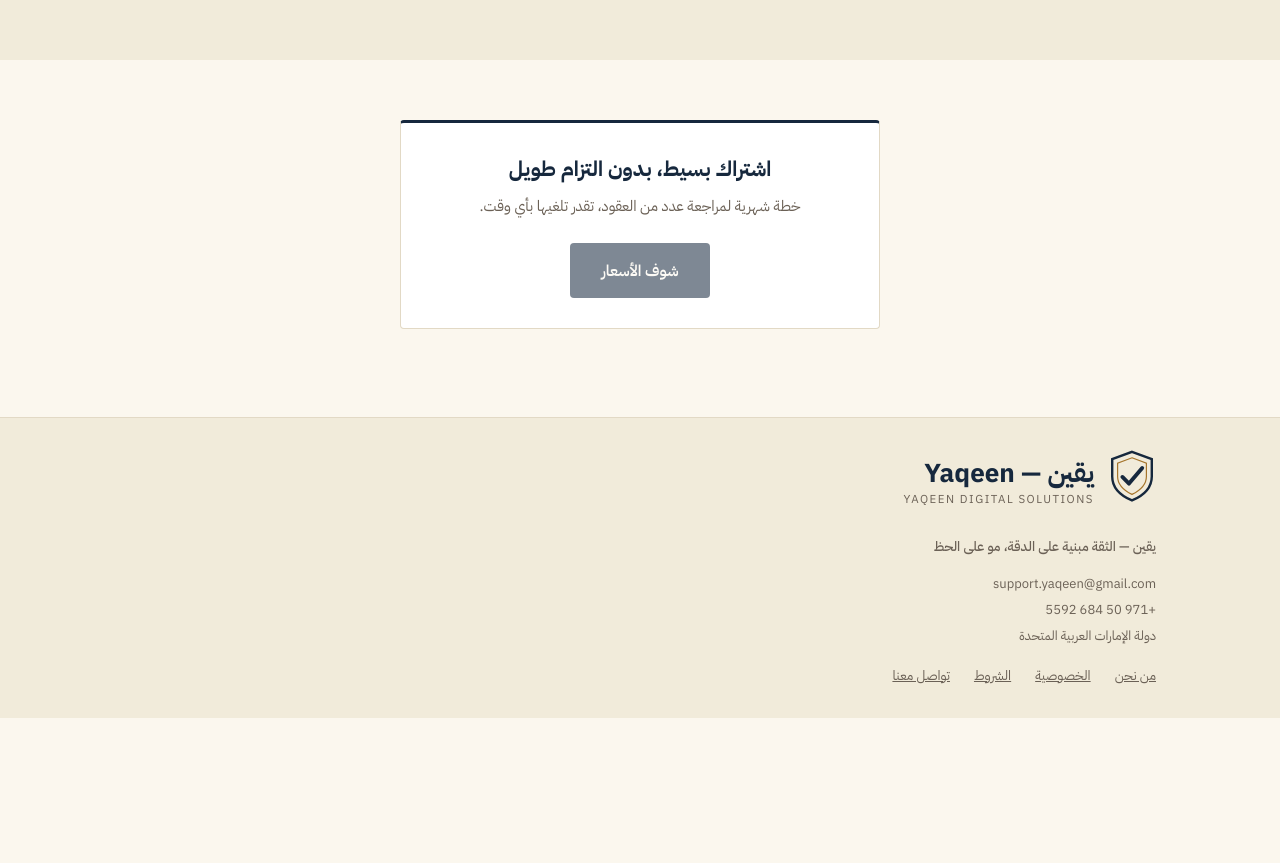
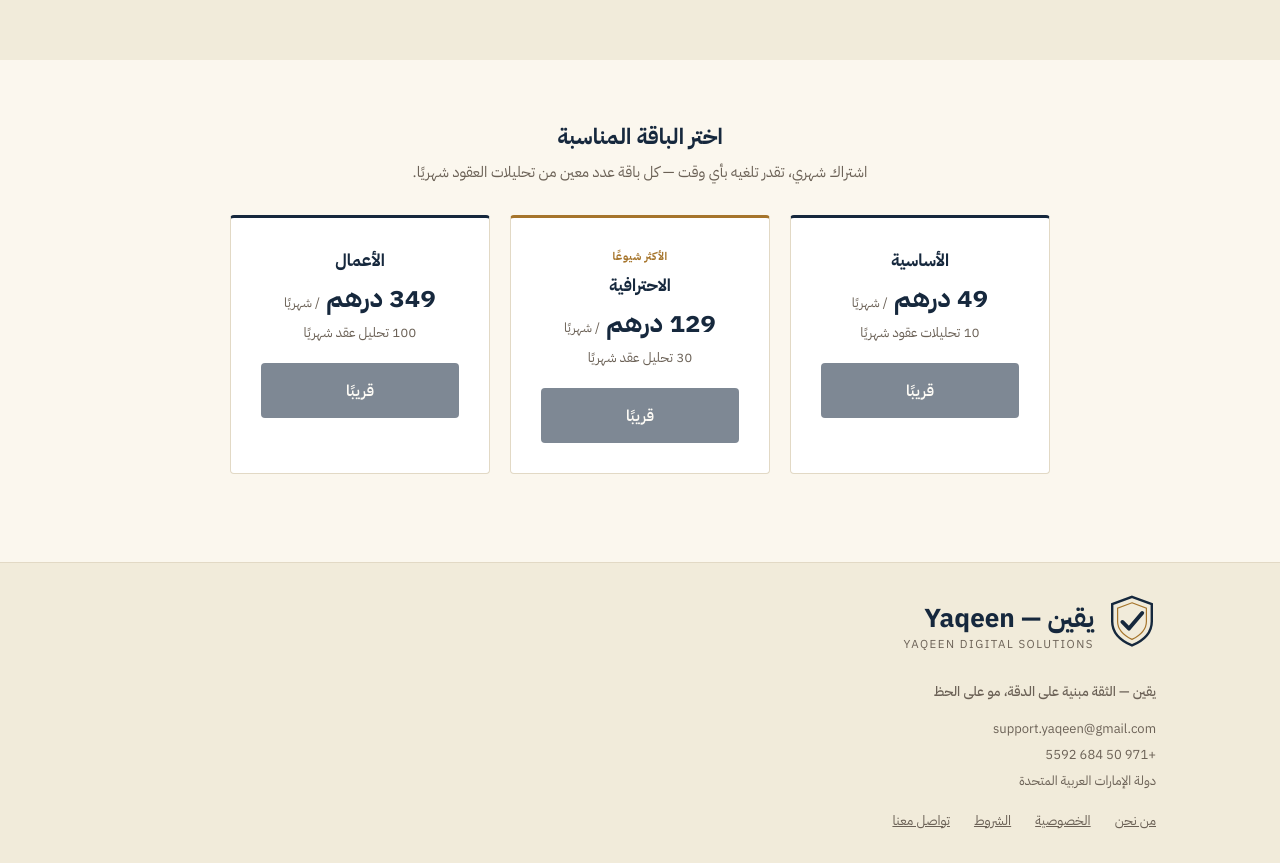
Before and after one commit to yaqeen-tools/yaqeen-app, a Next.js app: page / in a window 1280 px wide. Shown: the part 1270-2133 px from the top of the page. Before the commit the page ends 1988 px from the top, so only its background shows below. Built offline with nearby package versions, Linux system fonts and the light colour scheme.

Commit message:
feat: three-tier subscription packages with usage quota

```diff
--- a/app/page.tsx
+++ b/app/page.tsx
@@ -22,9 +22,19 @@ const copy = {
     step3_d: 'كل ملاحظة مربوطة بالبند نفسه، مع درجة خطورتها',
     trust_title: 'مبني للسوق الخليجي تحديدًا',
     trust_body: 'ثنائي اللغة بالكامل، ومصمم لسياق العقود التجارية المحلية — مو ترجمة لأداة أمريكية.',
-    pricing_title: 'اشتراك بسيط، بدون التزام طويل',
-    pricing_body: 'خطة شهرية لمراجعة عدد من العقود، تقدر تلغيها بأي وقت.',
-    pricing_cta: 'شوف الأسعار',
+    pricing_title: 'اختر الباقة المناسبة',
+    pricing_body: 'اشتراك شهري، تقدر تلغيه بأي وقت — كل باقة عدد معين من تحليلات العقود شهريًا.',
+    plan_basic_name: 'الأساسية',
+    plan_basic_price: '49 درهم',
+    plan_basic_limit: '10 تحليلات عقود شهريًا',
+    plan_pro_name: 'الاحترافية',
+    plan_pro_price: '129 درهم',
+    plan_pro_limit: '30 تحليل عقد شهريًا',
+    plan_business_name: 'الأعمال',
+    plan_business_price: '349 درهم',
+    plan_business_limit: '100 تحليل عقد شهريًا',
+    plan_per_month: '/ شهريًا',
+    pricing_cta: 'قريبًا',
     footer_about: 'من نحن',
     footer_privacy: 'الخصوصية',
     footer_terms: 'الشروط',
@@ -48,9 +58,19 @@ const copy = {
     step3_d: 'Every finding is tied to the exact clause, with a risk level',
     trust_title: 'Built for the Gulf market specifically',
     trust_body: 'Fully bilingual, and designed for local commercial contract conventions — not a translated US tool.',
-    pricing_title: 'Simple subscription, no long commitment',
-    pricing_body: 'A monthly plan covering a set number of contracts. Cancel anytime.',
-    pricing_cta: 'See pricing',
+    pricing_title: 'Choose your plan',
+    pricing_body: 'Monthly subscription, cancel anytime — each plan includes a set number of contract analyses per month.',
+    plan_basic_name: 'Basic',
+    plan_basic_price: 'AED 49',
+    plan_basic_limit: '10 contract analyses / month',
+    plan_pro_name: 'Pro',
+    plan_pro_price: 'AED 129',
+    plan_pro_limit: '30 contract analyses / month',
+    plan_business_name: 'Business',
+    plan_business_price: 'AED 349',
+    plan_business_limit: '100 contract analyses / month',
+    plan_per_month: '/ month',
+    pricing_cta: 'Coming soon',
     footer_about: 'About',
     footer_privacy: 'Privacy',
     footer_terms: 'Terms',
@@ -133,10 +153,38 @@ export default function Home() {
       </section>
 
       <section id="pricing" className="container" style={{ padding: '60px 24px 88px' }}>
-        <div className="card" style={{ textAlign: 'center', maxWidth: 480, margin: '0 auto', borderTop: `3px solid var(--navy)` }}>
-          <h2 style={{ fontSize: 21, fontWeight: 700, margin: '0 0 10px', color: 'var(--navy)' }}>{t.pricing_title}</h2>
-          <p style={{ fontSize: 15, color: 'var(--muted)', margin: '0 0 26px' }}>{t.pricing_body}</p>
-          <span className="btn btn-primary" style={{ opacity: 0.55, cursor: 'not-allowed' }}>{t.pricing_cta}</span>
+        <h2 style={{ fontSize: 22, fontWeight: 700, margin: '0 0 8px', color: 'var(--navy)', textAlign: 'center' }}>{t.pricing_title}</h2>
+        <p style={{ fontSize: 15, color: 'var(--muted)', margin: '0 0 32px', textAlign: 'center' }}>{t.pricing_body}</p>
+        <div style={{ display: 'grid', gridTemplateColumns: 'repeat(auto-fit, minmax(220px, 1fr))', gap: 20, maxWidth: 820, margin: '0 auto' }}>
+          {[
+            [t.plan_basic_name, t.plan_basic_price, t.plan_basic_limit, false],
+            [t.plan_pro_name, t.plan_pro_price, t.plan_pro_limit, true],
+            [t.plan_business_name, t.plan_business_price, t.plan_business_limit, false],
+          ].map(([name, price, limit, featured]) => (
+            <div
+              key={name as string}
+              className="card"
+              style={{
+                textAlign: 'center',
+                borderTop: featured ? '3px solid var(--brass)' : '3px solid var(--navy)',
+                position: 'relative',
+              }}
+            >
+              {featured && (
+                <div style={{ fontSize: 11, fontWeight: 700, color: 'var(--brass)', marginBottom: 8, letterSpacing: '0.5px' }}>
+                  {lang === 'ar' ? 'الأكثر شيوعًا' : 'MOST POPULAR'}
+                </div>
+              )}
+              <div style={{ fontSize: 17, fontWeight: 700, color: 'var(--navy)', marginBottom: 6 }}>{name}</div>
+              <div style={{ fontSize: 26, fontWeight: 700, color: 'var(--navy)', marginBottom: 4 }}>
+                {price} <span style={{ fontSize: 13, fontWeight: 400, color: 'var(--muted)' }}>{t.plan_per_month}</span>
+              </div>
+              <div style={{ fontSize: 13.5, color: 'var(--muted)', marginBottom: 20 }}>{limit}</div>
+              <span className="btn btn-primary" style={{ width: '100%', justifyContent: 'center', opacity: 0.55, cursor: 'not-allowed' }}>
+                {t.pricing_cta}
+              </span>
+            </div>
+          ))}
         </div>
       </section>
 
```
